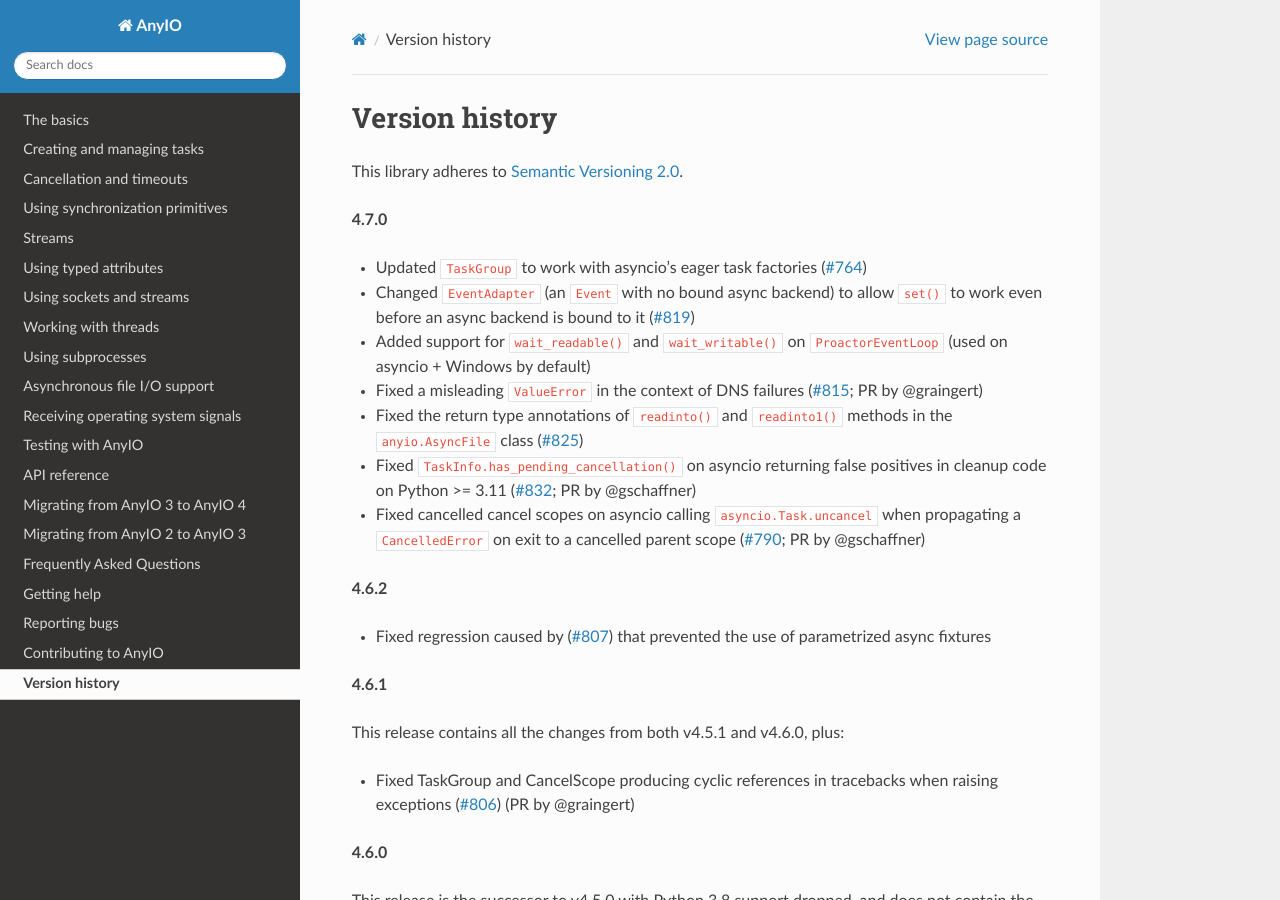
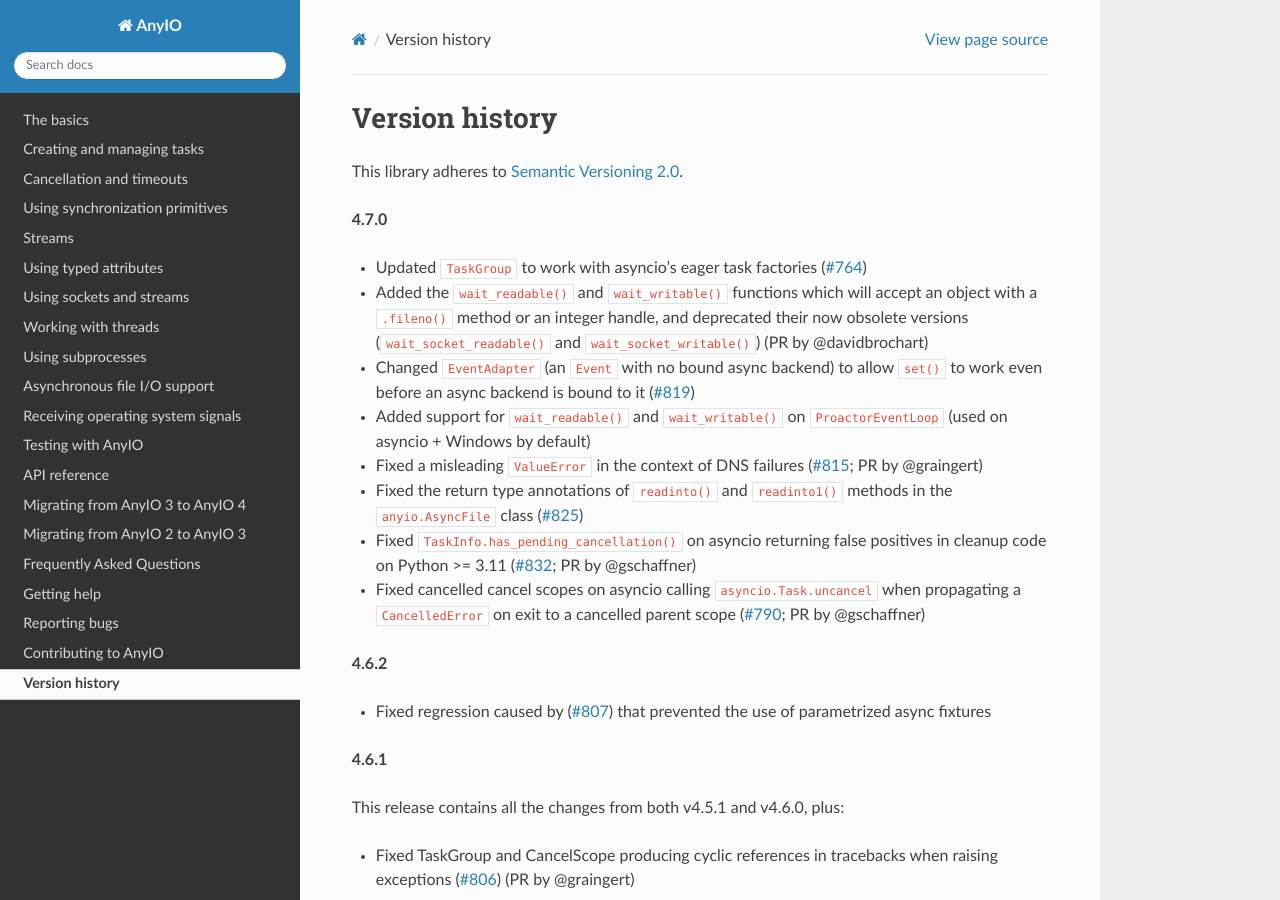
Before and after one commit to agronholm/anyio, a Sphinx documentation site: the page built from docs/versionhistory.rst, in a window 1280 px wide and 900 px high. Built offline with Sphinx 7.4.7 and the Read the Docs theme 3.1.0, drawn with Linux system fonts in a browser that asks for light colours; the version number could not be read and is left out.

Commit message:
Revert "Removed unwarranted changelog entry"
This reverts commit fb57303a1d0c3f2a2f967a5b0716a616797f26e1.

```diff
--- a/docs/versionhistory.rst
+++ b/docs/versionhistory.rst
@@ -7,6 +7,10 @@
 
 - Updated ``TaskGroup`` to work with asyncio's eager task factories
   (`#764 <https://github.com/agronholm/anyio/issues/764>`_)
+- Added the ``wait_readable()`` and ``wait_writable()`` functions which will accept
+  an object with a ``.fileno()`` method or an integer handle, and deprecated
+  their now obsolete versions (``wait_socket_readable()`` and
+  ``wait_socket_writable()``) (PR by @davidbrochart)
 - Changed ``EventAdapter`` (an ``Event`` with no bound async backend) to allow ``set()``
   to work even before an async backend is bound to it
   (`#819 <https://github.com/agronholm/anyio/issues/819>`_)
```
